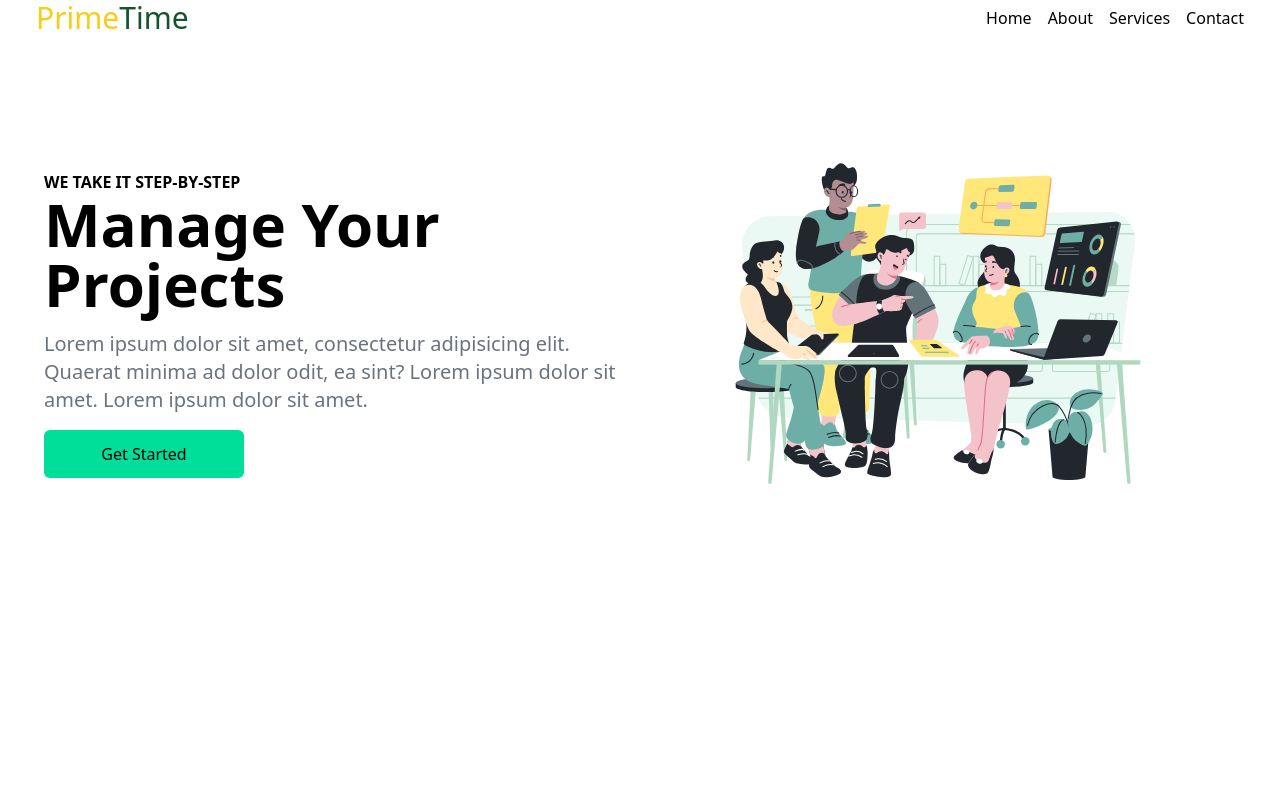
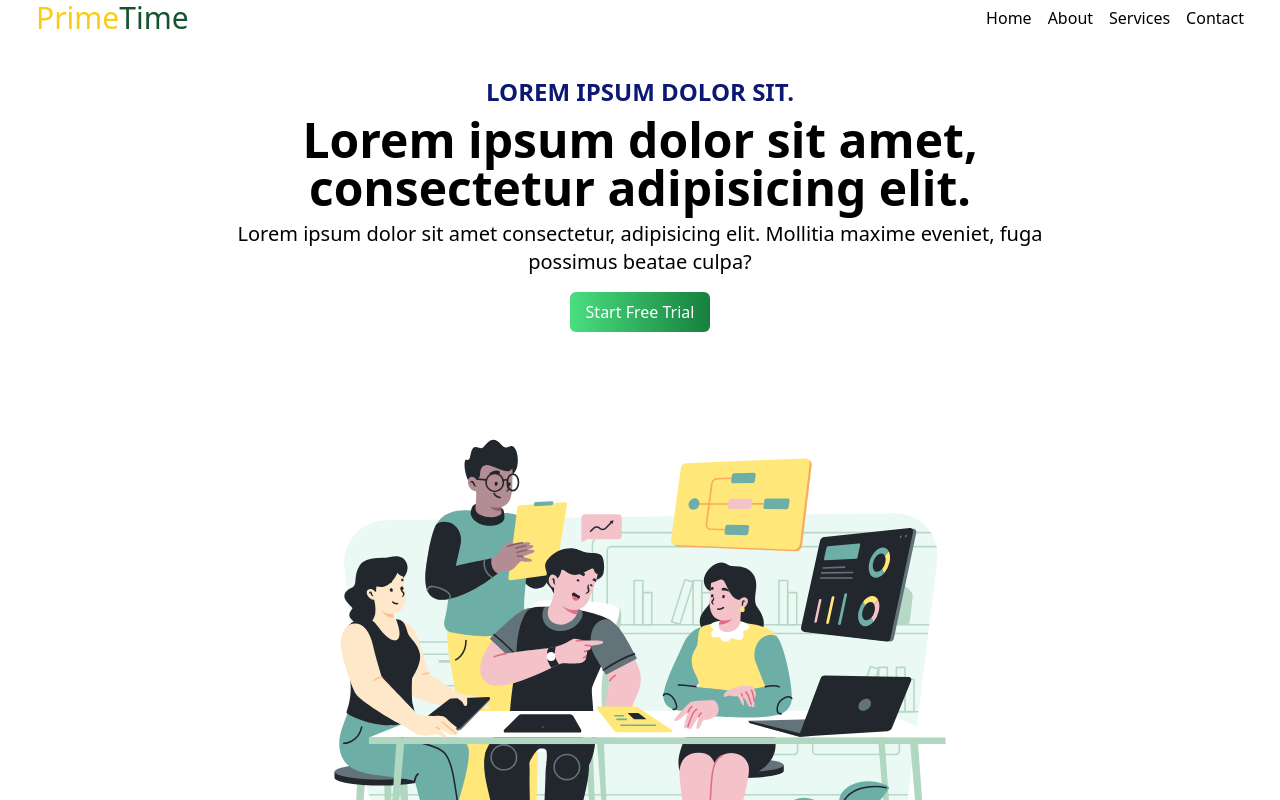
Before and after one commit to Sochuks/react-agency-landing, a React (Vite) app: page / in a window 1280 px wide. Shown: the top 800 px of the page. Built offline with nearby package versions, Linux system fonts and the light colour scheme.

Commit message:
added hero image

```diff
--- a/src/Components/Hero.jsx
+++ b/src/Components/Hero.jsx
@@ -6,19 +6,22 @@ const Hero = () => {
     // Hero
     <section className='py-6'>
         {/* container */}
-        <div className='flex flex-col-reverse items-center text-center px-6 max-w-[1240px] mx-auto lg:py-10 md:flex-row'>
-            {/* Text */}
-            <div className='flex flex-col mb-10 space-y-2 md:mt-10 md:w-1/2 md:text-left'>
-                <p className='font-bold uppercase text-md md:-mb-2'>We take it step-by-step</p>
-                <h1 className='font-bold text-3xl md:text-6xl sm:text-5xl'>Manage Your Projects</h1>
-                <p className='max-w-xl text-xl text-gray-500 py-2'>Lorem ipsum dolor sit amet, consectetur adipisicing elit.
-                Quaerat minima ad dolor odit, ea sint? Lorem ipsum dolor sit amet. Lorem ipsum dolor sit amet.</p>
-                <button className='mx-auto bg-[#00df9a] my-6 py-3 text-base rounded-md w-[200px] font-medium md:mx-0'>Get Started</button>
+        <div className='flex flex-col-reverse justify-between items-center max-w-[900px] mx-auto space-y-0 text-center md:flex-col'>
+
+          {/* Text container*/}
+          <div className="flex flex-col space-y-2 p-4">
+              <p className='text-xl text-primaryColor font-bold uppercase md:text-2xl'>Lorem ipsum dolor sit.</p>
+              <h1 className='text-5xl font-bold mb-4'>Lorem ipsum dolor sit amet, consectetur adipisicing elit.</h1>
+              <p className="text-xl text-gray500">Lorem ipsum dolor sit amet consectetur, adipisicing elit. Mollitia maxime eveniet, fuga possimus beatae culpa?</p>
+          </div>
+            {/* buttons */}
+            <div>
+                <button className='bg-gradient-to-r from-green-400 to-green-700 px-4 py-2 rounded-md font-medium text-whiteColor'>
+                    Start Free Trial
+                </button>
             </div>
             {/* Image */}
-            <div className='md:w-1/2'>
-                <img src={HeroImg} height="900px" width="900px" alt="" />
-            </div>
+              <img src={HeroImg} alt="" className='h-[700px]' />
 
         </div>
 
--- a/tailwind.config.js
+++ b/tailwind.config.js
@@ -15,11 +15,10 @@ export default {
     extend: {
       // Portfolio Color Scheme
       colors:{
-        bgColor: '#1f1f38',
-        bg2Color: '#2c2c6c',
-        primaryColor: '4db5ff',
-        primary2Color: 'rgb(77, 181, 125, 0.4)',
-        whiteColor: '#fff',
+        bgColor: '#B3C2F9',
+        primaryColor: '#0D1872',
+        darkColor: '#363C54',
+        whiteColor: 'rgb(2555, 255, 255)',
         lightColor: 'rgb(255, 255, 255, 0.6)',
       },
     },
```
Also changed, not shown: src/Components/Services.jsx (added).
